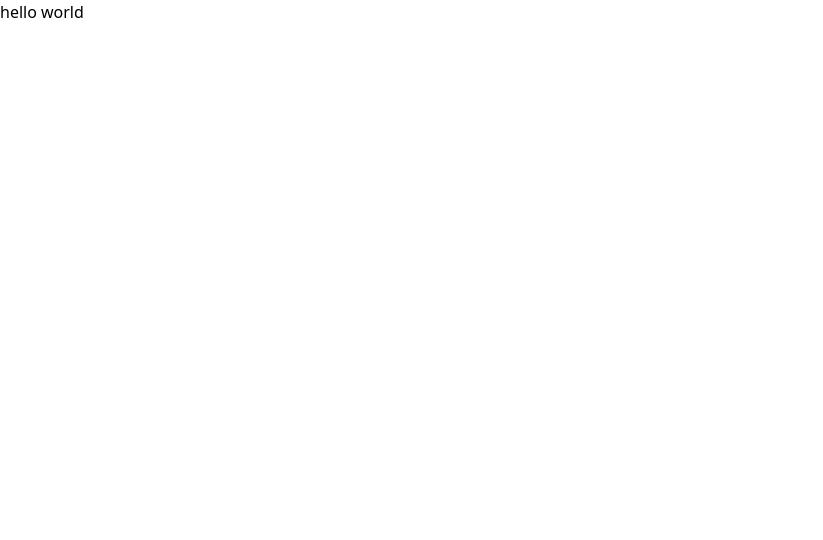
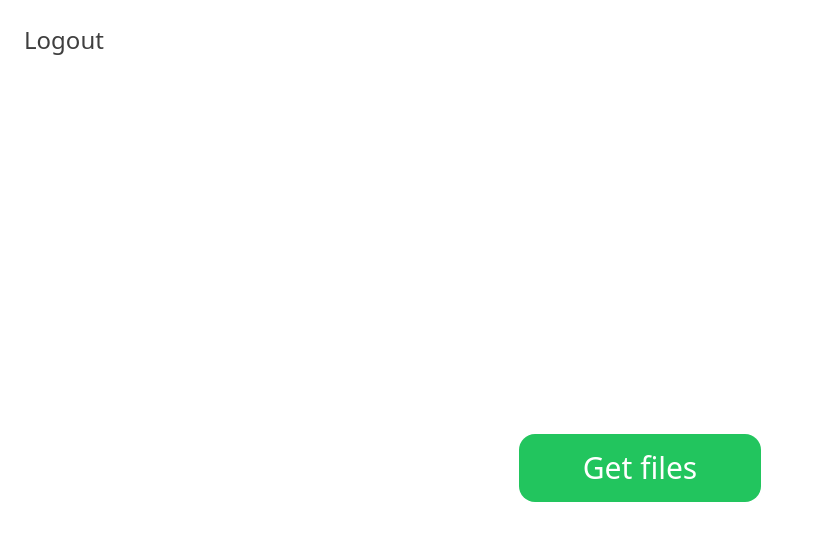
Before and after one commit to tomnguyenhieu/Demo-Vue3-Client, a Vue app: page /index in a window 1280 px wide. Shown: the top 540 px of the page, without its empty margins (0-823 px from the left). Built offline with nearby package versions, Linux system fonts and the light colour scheme; the HTML template or start-up script is replaced by a standard one.

Commit message:
Update index.vue

```diff
--- a/src/views/index.vue
+++ b/src/views/index.vue
@@ -1,7 +1,59 @@
 <template>
-	<h1>hello world</h1>
+	<button type="button" v-on:click.prevent="logout()" class="p-6 text-2xl hover:opacity-75">Logout</button>
+	<div class="container flex flex-col items-center justify-center h-screen gap-6 mx-auto">
+		<button type="button" v-on:click.prevent="index()"
+			class="px-16 py-4 text-3xl text-white bg-green-500 rounded-2xl hover:opacity-75">Get files</button>
+		<ul v-if="files != null" class="flex flex-col gap-4">
+			<li v-for="file in files" class="text-2xl cursor-pointer hover:opacity-75">{{ file.name }}</li>
+		</ul>
+	</div>
 </template>
 
 <script>
+	import axios from 'axios';
 
+	export default {
+		data() {
+			return {
+				token: '',
+				files: []
+			}
+		},
+		mounted() {
+			this.token = localStorage.getItem('token');
+		},
+		methods: {
+			async logout() {
+				await axios.get('http://laravel_1.test/api/logout', {
+					'headers': {
+						'Content-Type': 'application/json',
+						'Authorization': 'Bearer ' + this.token
+					}
+				}).then((res) => {
+					if (res.data.code == 200) {
+						localStorage.clear();
+						this.$router.push('/login');
+					}
+				}).catch((e) => {
+					console.log(e);
+					alert(e);
+				})
+			},
+			async index() {
+				await axios.get('http://laravel_1.test/api/user/index', {
+					'headers': {
+						'Content-Type': 'application/json',
+						'Authorization': 'Bearer ' + this.token
+					}
+				}).then((res) => {
+					if (res.data.code == 200) {
+						this.files = res.data.data.files;
+					}
+				}).catch((e) => {
+					console.log(e);
+					alert('Call API failed');
+				})
+			}
+		}
+	}
 </script>
```
